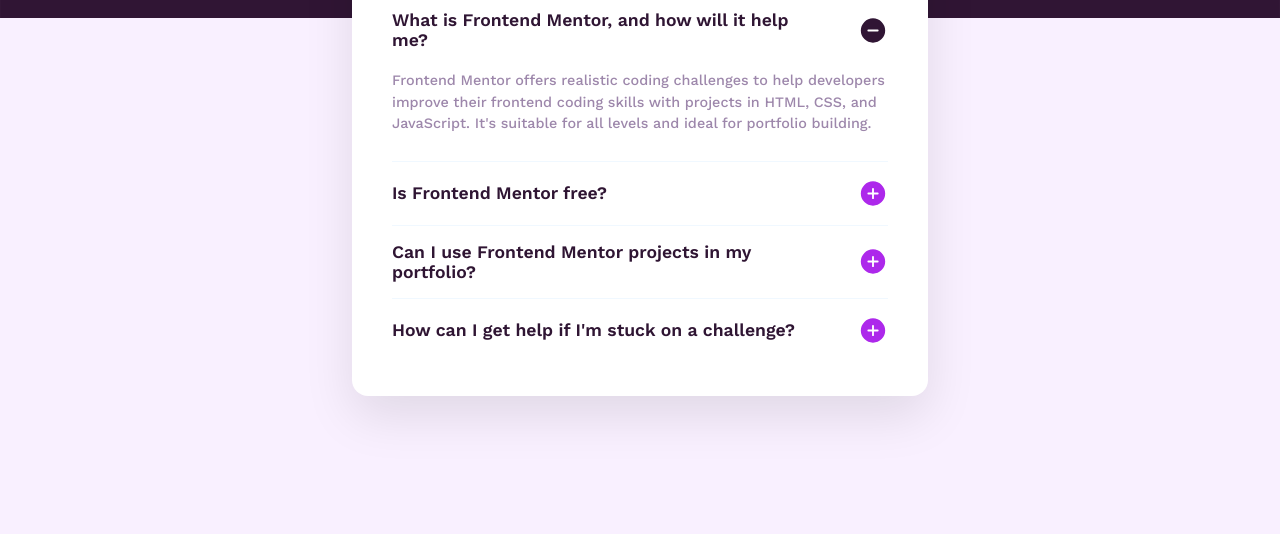
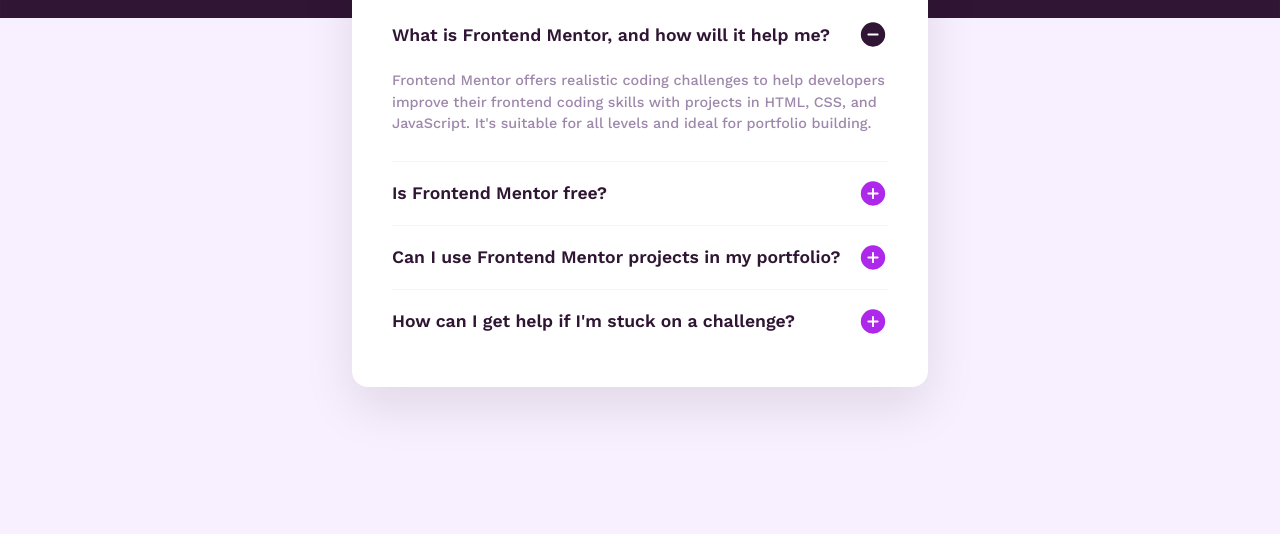
Before and after one commit to DamaniSahu/Faq-Accordion, a plain HTML site: page Faq Accordion/index.html in a window 1280 px wide. Shown: the part 266-800 px from the top of the page. Drawn offline with nearby package versions, Linux system fonts and the light colour scheme; a web font is replaced by a local one.

Commit message:
Update index.html

```diff
--- a/Faq Accordion/index.html
+++ b/Faq Accordion/index.html
@@ -61,7 +61,7 @@
       display: flex;
       justify-content: space-between;
       align-items: center;
-      gap: 30px;
+      gap: 15px;
       color: hsl(292, 42%, 14%);
     }
 
@@ -137,7 +137,7 @@
       }
     }
 
-    @media(width: 1024px) {
+    @media(min-width: 768px) and (max-width: 1024px) {
       article{
         width: 57%;
       };
```
